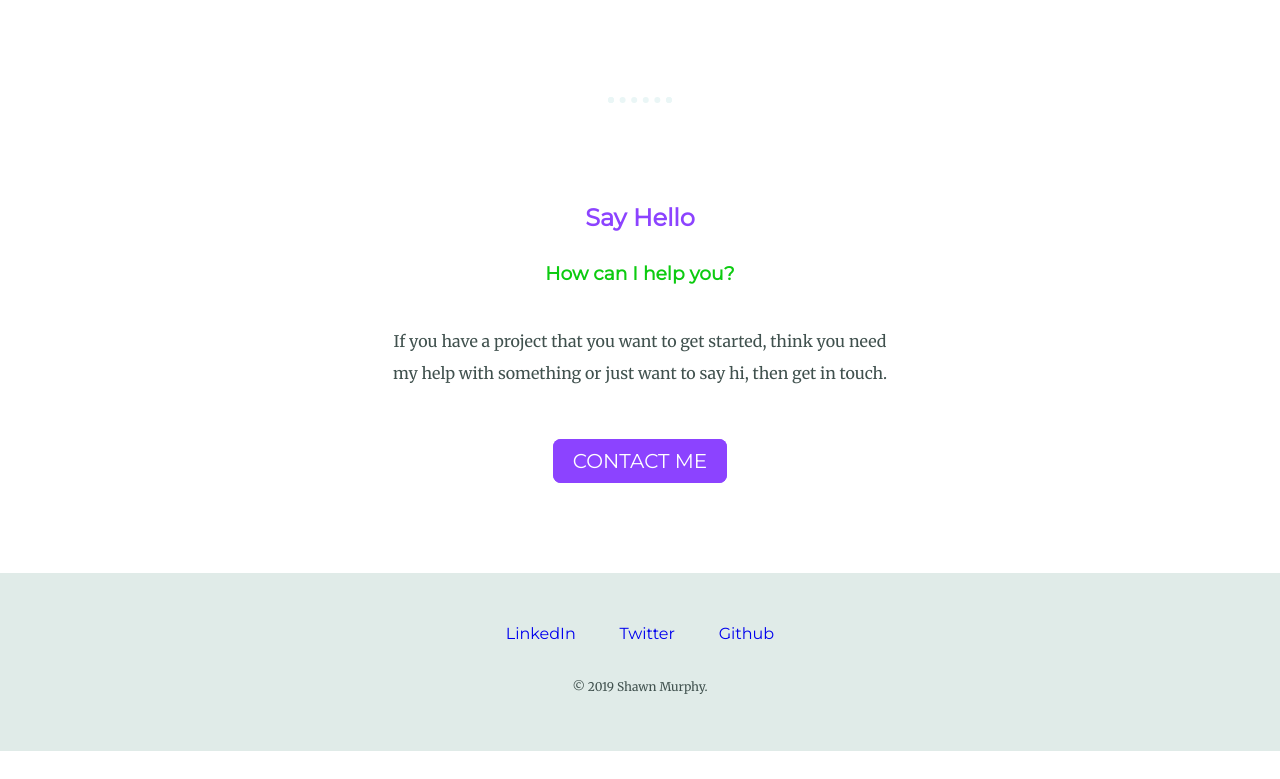
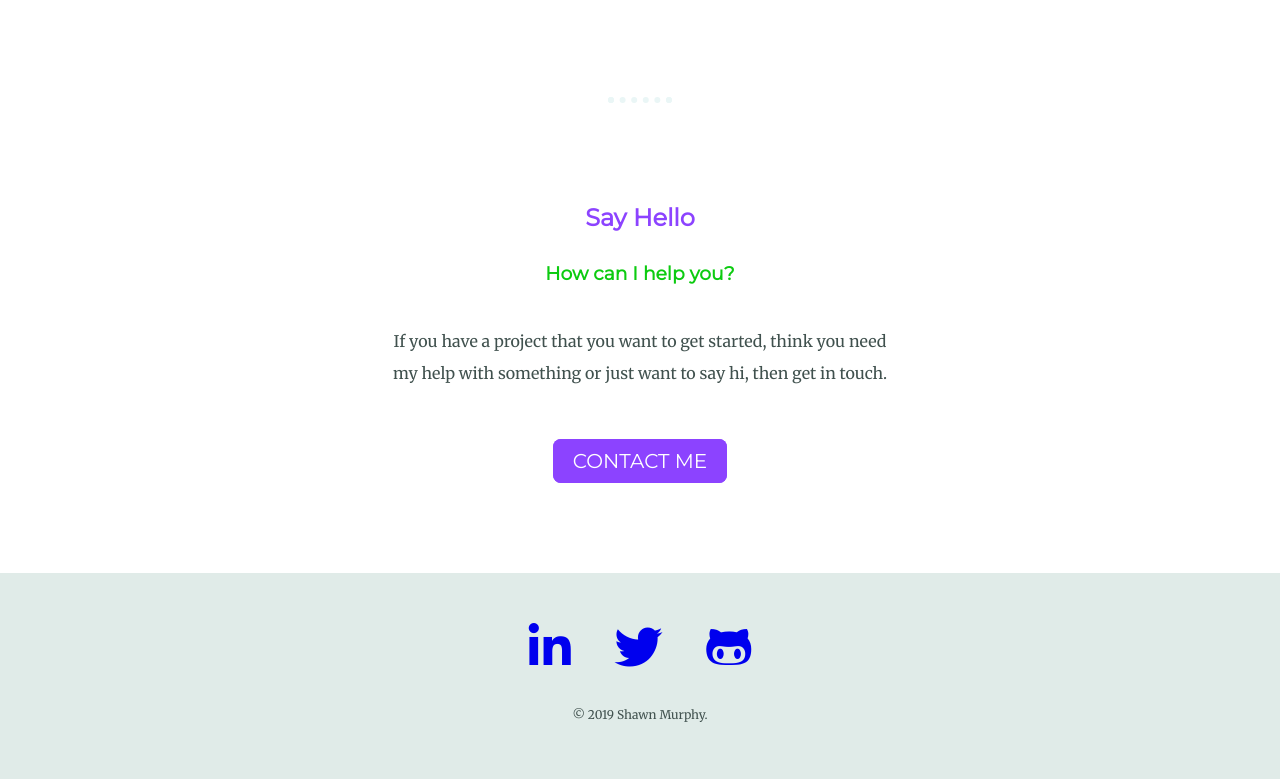
Before and after one commit to Smurph89/PersonalSite, a plain HTML site: page index.html in a window 1280 px wide. Shown: the part 2596-3375 px from the top of the page. Before the commit the page ends 3347 px from the top, so only its background shows below. Drawn offline with Linux system fonts and the light colour scheme.

Commit message:
updated icons

```diff
--- a/index.html
+++ b/index.html
@@ -7,6 +7,7 @@
   <link rel="stylesheet" href="css/styles.css">
   <link rel="icon" href="favicon.ico">
   <link href="https://fonts.googleapis.com/css?family=Merriweather|Montserrat|Sacramento" rel="stylesheet">
+  <link rel="stylesheet" href="https://use.fontawesome.com/releases/v5.7.1/css/all.css" integrity="sha384-fnmOCqbTlWIlj8LyTjo7mOUStjsKC4pOpQbqyi7RrhN7udi9RwhKkMHpvLbHG9Sr" crossorigin="anonymous">
 </head>
 
 <body>
@@ -48,9 +49,9 @@
 
 
   <div class="bottom-container">
-    <a class="footer-link" href="https://www.linkedin.com/feed/?trk=onboarding-landing">LinkedIn</a>
-    <a class="footer-link" href="https://twitter.com/SaltlifeN?lang=en">Twitter</a>
-    <a class="footer-link" href="https://github.com/Smurph89">Github</a>
+    <a class="footer-link" href="https://www.linkedin.com/feed/?trk=onboarding-landing"><i class="fab fa-linkedin-in fa-3x"></i></a>
+    <a class="footer-link" href="https://twitter.com/SaltlifeN?lang=en"><i class="fab fa-twitter fa-3x"></i></a>
+    <a class="footer-link" href="https://github.com/Smurph89"><i class="fab fa-github-alt fa-3x"></i></a>
     <p class="copyright">© 2019 Shawn Murphy.</p>
   </div>
 </body>
```
